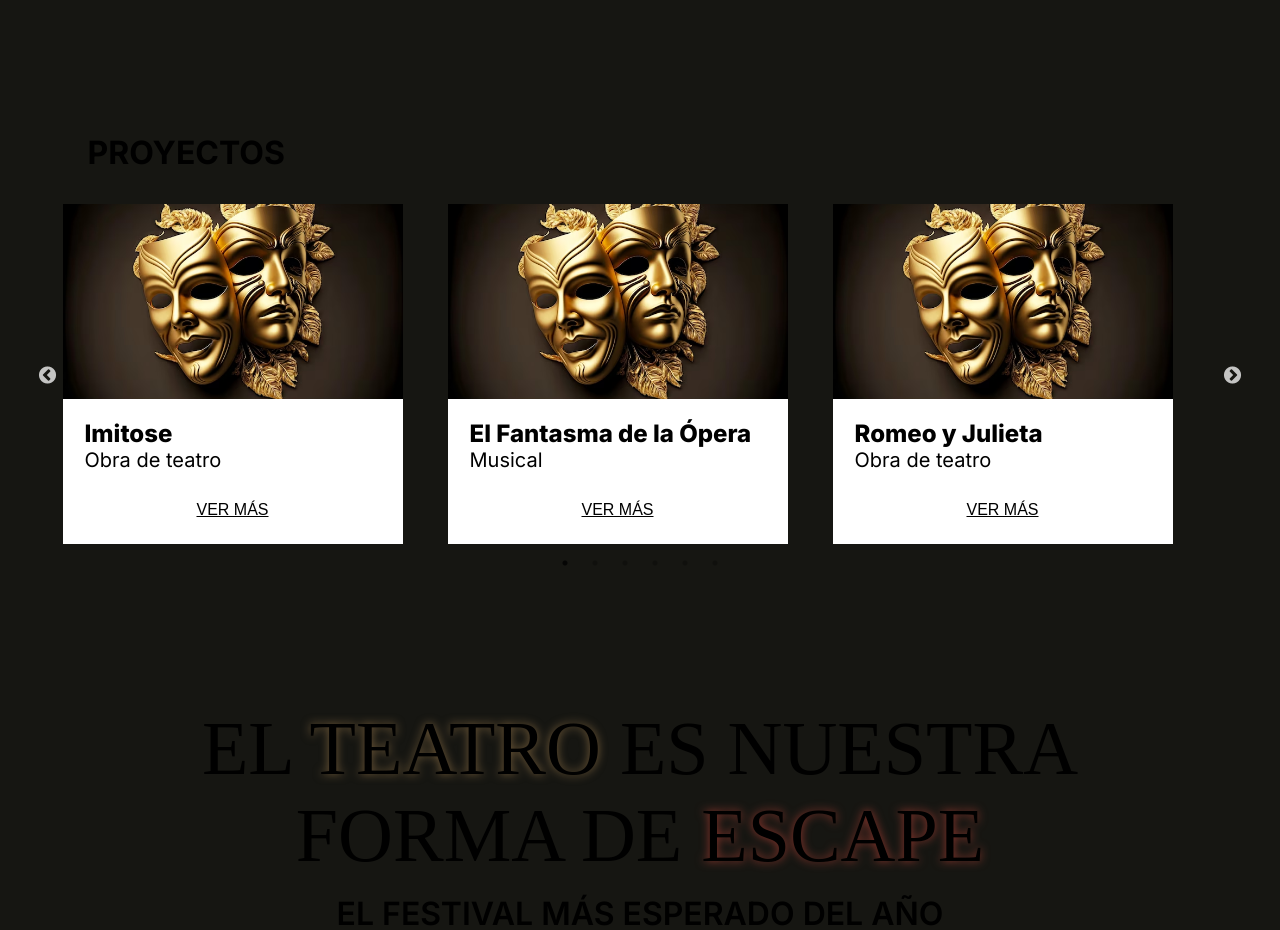
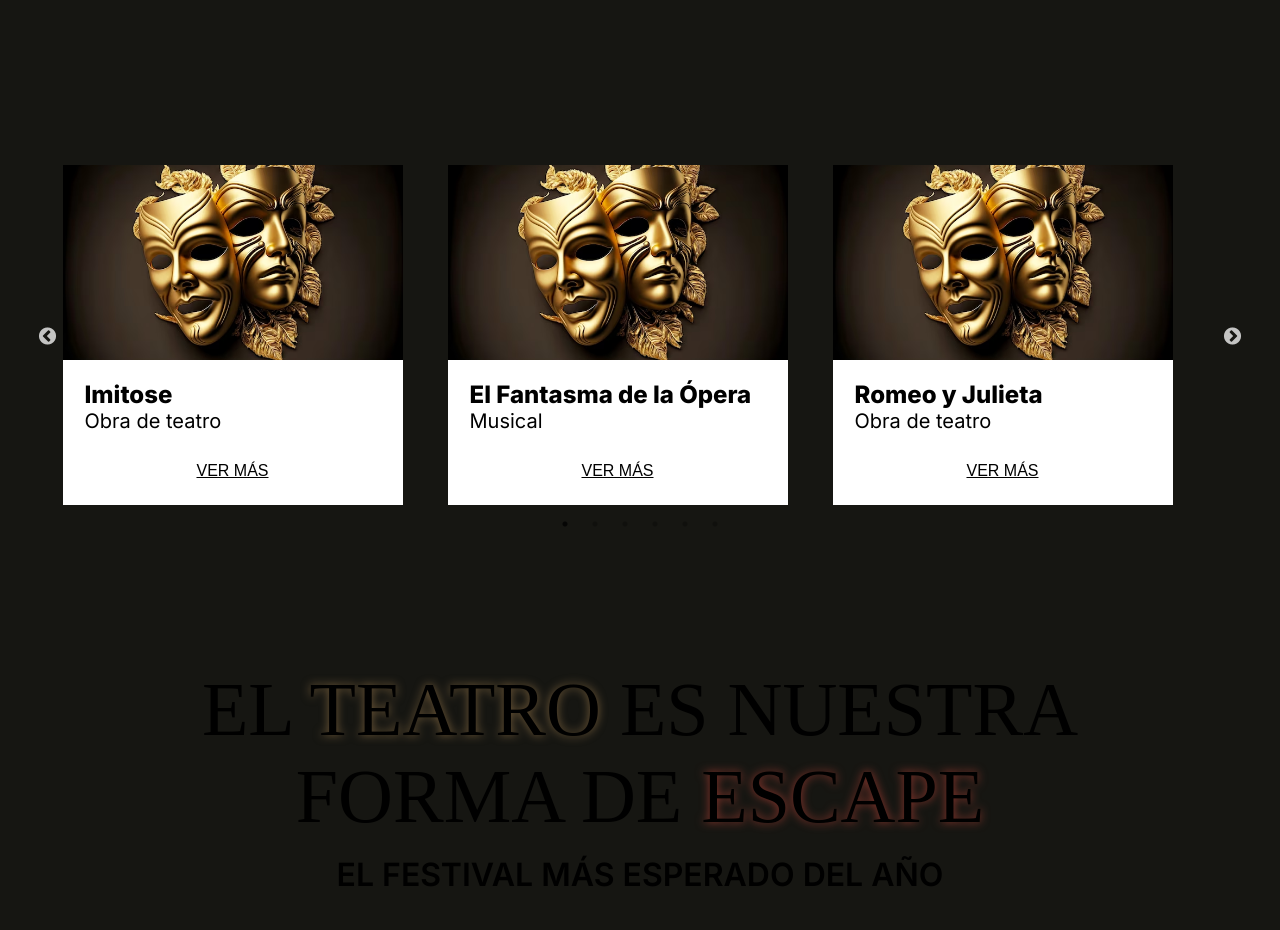
Before and after one commit to sofigandulfo/teatron-web, a React (Create React App) app: page / in a window 1280 px wide. Shown: the part 1060-1990 px from the top of the page. Built offline with nearby package versions, Linux system fonts and the light colour scheme; a web font is replaced by a local one.

Commit message:
ProjectCarrousel component

```diff
--- a/src/components/ProjectCarrousel/ProjectCarrousel.js
+++ b/src/components/ProjectCarrousel/ProjectCarrousel.js
@@ -5,7 +5,7 @@
 import "slick-carousel/slick/slick-theme.css";
 import ProjectCard from "../ProjectCard/ProjectCard";
 
-function ProjectCarrousel() {
+function ProjectCarrousel({ title }) {
 
   const settings = {
     dots: true,
@@ -36,7 +36,7 @@
 
   return (
     <div className="project-carrousel">
-      <h3 className="project-carrousel-title">PROYECTOS</h3>
+      <h3 className="project-carrousel-title">{title}</h3>
       <Slider {...settings}>
         {proyectos.map((project) => (
           <div key={project.id}> {/* Cada tarjeta debe estar dentro de un elemento de carrusel separado */}
```
